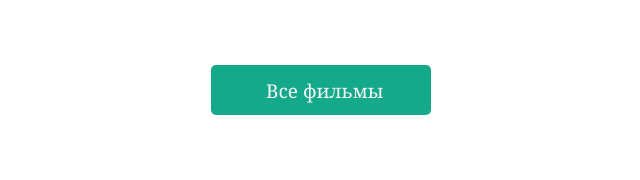
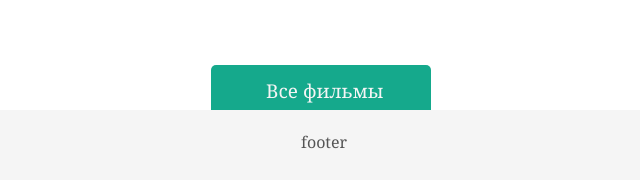
Before and after one commit to MishaMukhorin/Lw, a PHP site: page / in a window 1280 px wide; the page is wider, and only the part inside the window is pictured. Shown: the part 1990-2170 px from the top of that part, without its empty margins (629-1269 px from the left). Before the commit the page ends 2105 px from the top of that part, so only its background shows below. Run offline with PHP 8.4, Linux system fonts and the light colour scheme.

Commit message:
lw5 add footer

```diff
--- a/lw5/css/style.css
+++ b/lw5/css/style.css
@@ -229,3 +229,18 @@ a.text-me:hover {
     color: #f5f5f5;
     font-family: "Georgia";
 }
+.footer {
+    background-color: #f5f5f5;
+    height: 70px;
+    width: 1920px;
+    position: absolute;
+    top: 2100px;
+}
+.footer-text {
+    display: inline-block;
+    padding-left: 930px;
+    font-size: 16px;
+    line-height: 32px;
+    color: #555555;
+    font-family: "Georgia";
+}
--- a/lw5/index.html
+++ b/lw5/index.html
@@ -108,6 +108,8 @@
     <div class="all-movies-button">
     <a class="all-movies-text">Все фильмы</a>
     </div>
-
+    <div class="footer">
+    <p class="footer-text">footer</p>
+    </div>
 </body>
 </html>
```
